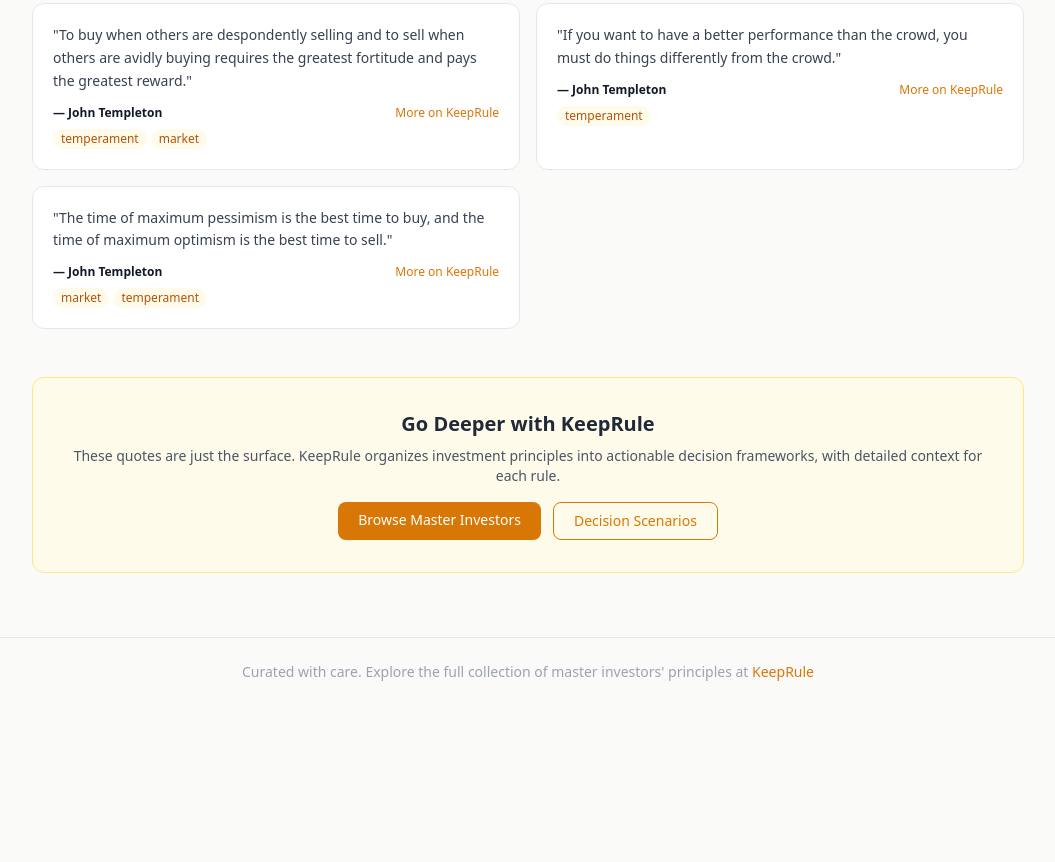
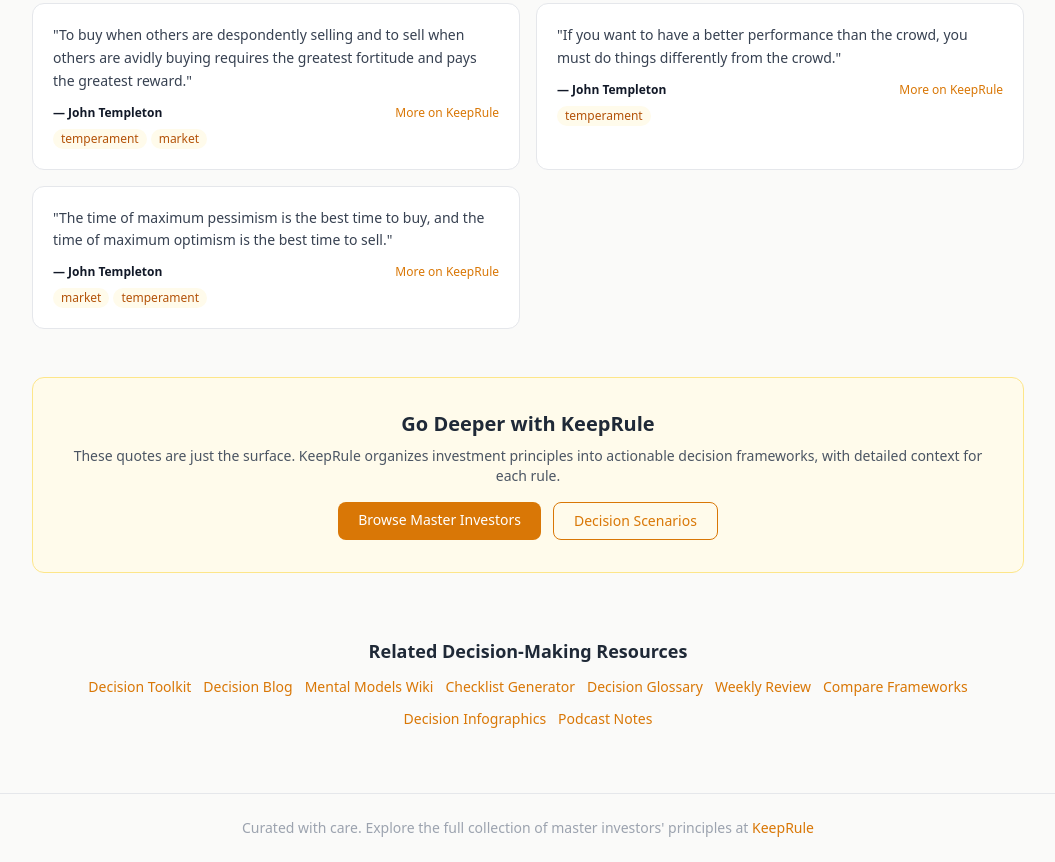
Before and after one commit to henu-wang/investing-wisdom-quotes, a plain HTML site: page index.html in a window 1280 px wide. Shown: the part 8610-9472 px from the top of the page, without its empty margins (112-1167 px from the left). Before the commit the page ends 9316 px from the top, so only its background shows below. Drawn offline with nearby package versions, Linux system fonts and the light colour scheme.

Commit message:
Add link wheel cross-links to related decision-making resources

```diff
--- a/index.html
+++ b/index.html
@@ -77,6 +77,16 @@
             </div>
         </div>
     </main>
+    <section class="max-w-5xl mx-auto px-4 py-8">
+        <div class="text-center">
+            <h2 class="text-lg font-bold mb-3">Related Decision-Making Resources</h2>
+            <div class="flex flex-wrap justify-center gap-3 text-sm">
+
+<a href="https://henu-wang.github.io/decision-toolkit/" class="text-accent hover:underline" target="_blank">Decision Toolkit</a>                <a href="https://henu-wang.github.io/decision-making-blog/" class="text-accent hover:underline" target="_blank">Decision Blog</a>                <a href="https://henu-wang.github.io/mental-models-wiki/" class="text-accent hover:underline" target="_blank">Mental Models Wiki</a>                <a href="https://henu-wang.github.io/decision-checklist-generator/" class="text-accent hover:underline" target="_blank">Checklist Generator</a>                <a href="https://henu-wang.github.io/decision-making-glossary/" class="text-accent hover:underline" target="_blank">Decision Glossary</a>                <a href="https://henu-wang.github.io/weekly-decision-review/" class="text-accent hover:underline" target="_blank">Weekly Review</a>                <a href="https://henu-wang.github.io/compare-decision-frameworks/" class="text-accent hover:underline" target="_blank">Compare Frameworks</a>                <a href="https://henu-wang.github.io/decision-making-infographics/" class="text-accent hover:underline" target="_blank">Decision Infographics</a>                <a href="https://henu-wang.github.io/decision-making-podcast-notes/" class="text-accent hover:underline" target="_blank">Podcast Notes</a>
+            </div>
+        </div>
+    </section>
+
 
     <footer class="border-t border-gray-200 py-6 mt-8">
         <div class="max-w-5xl mx-auto px-4 text-center text-sm text-gray-400">
```
